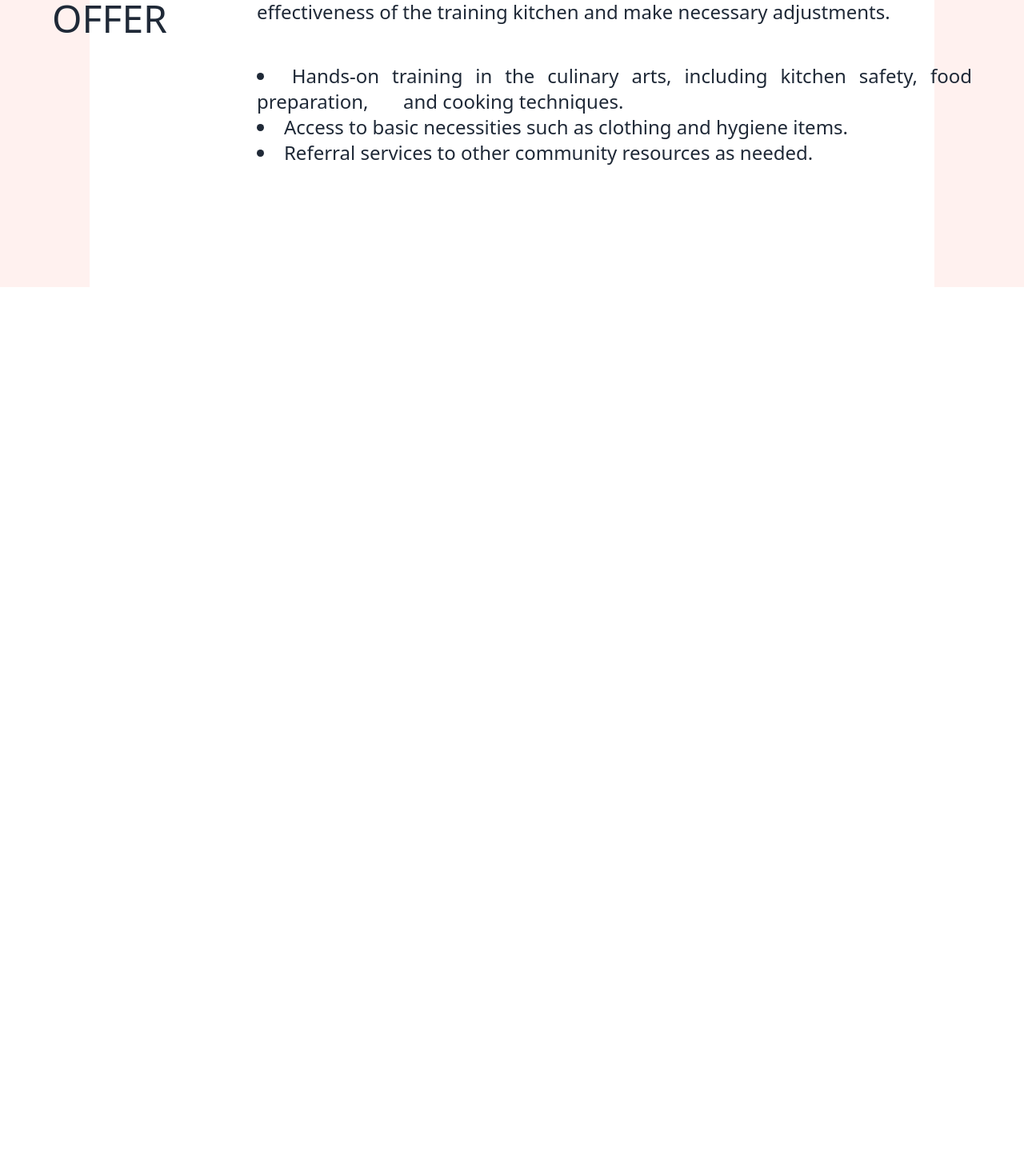
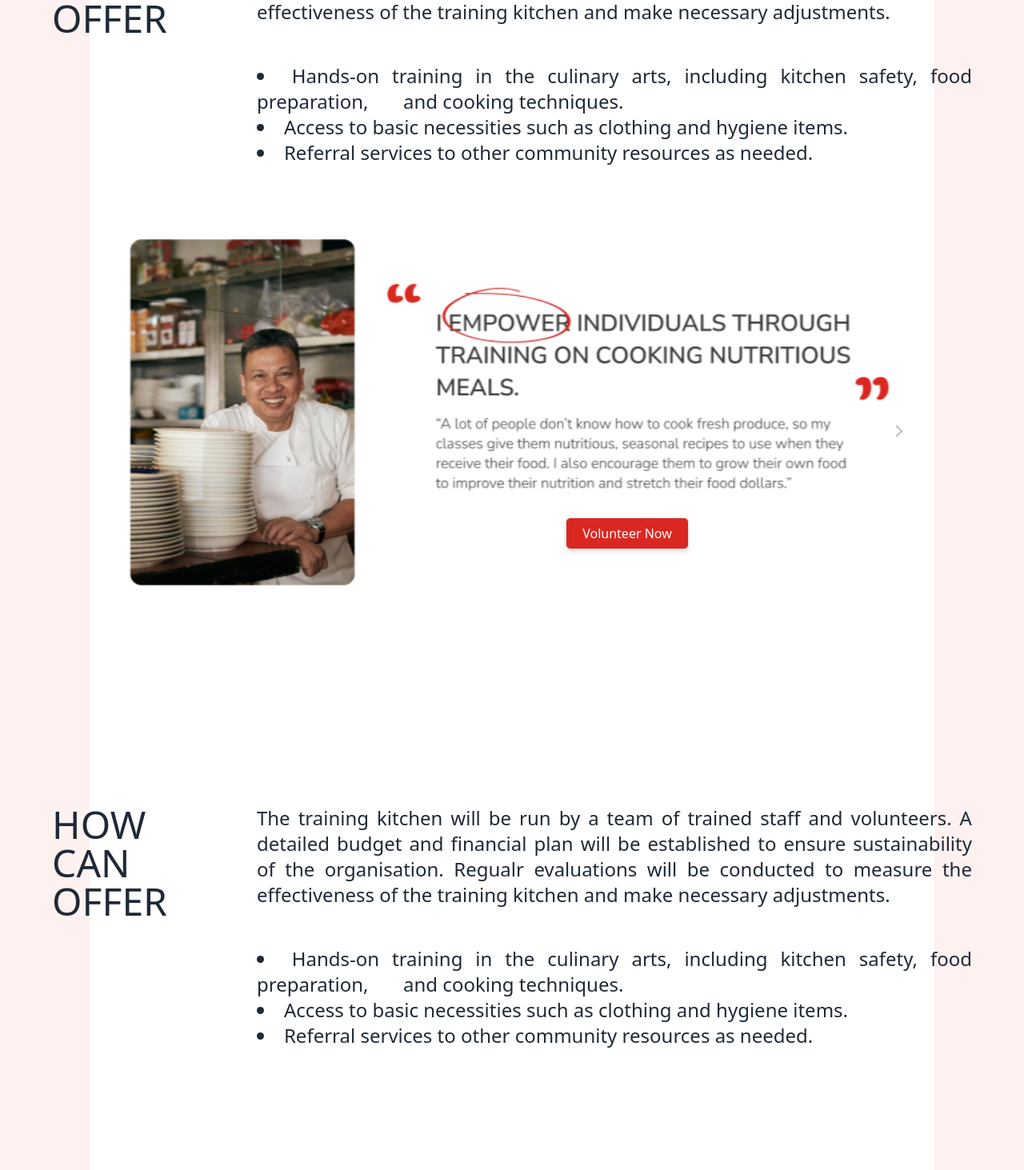
Before and after one commit to Glow-in-the-dark/GA-Project3, a React (Vite) app: page /trainingKitchen in a window 1280 px wide. Shown: the part 2190-3653 px from the top of the page at 80% size. Before the commit the page ends 2549 px from the top, so only its background shows below. Built offline with nearby package versions, Linux system fonts and the light colour scheme.

Commit message:
carousel done

```diff
--- a/src/comp-kitchen/TrainingKitchen.jsx
+++ b/src/comp-kitchen/TrainingKitchen.jsx
@@ -1,4 +1,11 @@
 import React from "react";
+import { FontAwesomeIcon } from "@fortawesome/react-fontawesome";
+import { faChevronLeft } from "@fortawesome/free-solid-svg-icons";
+import { faChevronRight } from "@fortawesome/free-solid-svg-icons";
+import "react-responsive-carousel/lib/styles/carousel.min.css"; // requires a loader
+import { Carousel } from "react-responsive-carousel";
+import BaseButton from "../comp-commons/BaseButton";
+import { NavLink } from "react-router-dom";
 
 const TrainingKitchen = () => {
   return (
@@ -165,6 +172,95 @@ const TrainingKitchen = () => {
             </div>
           </div>
         </div>
+        <div className="flex flex-row justify-center">
+          <Carousel
+            showStatus={false}
+            showThumbs={false}
+            showIndicators={false}
+            className="w-[1000px]"
+            renderArrowPrev={(clickHandler, hasPrev) => {
+              return (
+                <div
+                  className={`${
+                    hasPrev ? "absolute" : "hidden"
+                  } top-0 bottom-0 left-0 flex justify-center items-center p-3 opacity-30 hover:opacity-100 cursor-pointer z-20`}
+                  onClick={clickHandler}
+                >
+                  <FontAwesomeIcon
+                    icon={faChevronLeft}
+                    className="mr-9 self-center"
+                  />
+                </div>
+              );
+            }}
+            renderArrowNext={(clickHandler, hasNext) => {
+              return (
+                <div
+                  className={`${
+                    hasNext ? "absolute" : "hidden"
+                  } top-0 bottom-0 right-0 flex justify-center items-center p-3 opacity-30 hover:opacity-100 cursor-pointer z-20`}
+                  onClick={clickHandler}
+                >
+                  <FontAwesomeIcon
+                    icon={faChevronRight}
+                    className="ml-9 self-center"
+                  />
+                </div>
+              );
+            }}
+          >
+            <div>
+              <img src="./kitchenImages/kitchen-carousel.png" />
+              <NavLink to="/volunteer" className="relative bottom-32 left-36">
+                <BaseButton label="Volunteer Now" colour="red" />
+              </NavLink>
+            </div>
+            <div>
+              <img src="./kitchenImages/kitchen-carousel.png" />
+              <NavLink to="/volunteer" className="relative bottom-32 left-36">
+                <BaseButton label="Volunteer Now" colour="red" />
+              </NavLink>
+            </div>
+          </Carousel>
+        </div>
+      </section>
+      {/* /////////////////////// HOW CAN YOU HELP? /////////////////////////////// */}
+      <section className="bg-white py-24">
+        <div className="flex justify-center">
+          <h1>
+            HOW CAN
+            <br /> OFFER
+          </h1>
+          <div className="ml-28">
+            <div className="mb-14 text-justify w-[894px] ">
+              <p className="text-2xl">
+                The training kitchen will be run by a team of trained staff and
+                volunteers. A detailed budget and financial plan will be
+                established to ensure sustainability of the organisation.
+                Regualr evaluations will be conducted to measure the
+                effectiveness of the training kitchen and make necessary
+                adjustments.
+              </p>
+              <br />
+              <br />
+              <div>
+                <li className="text-2xl">
+                  Hands-on training in the culinary arts, including kitchen
+                  safety, food preparation,{" "}
+                  <span className="text-white">Qll</span> and cooking
+                  techniques.
+                </li>
+                <li className="text-2xl">
+                  Access to basic necessities such as clothing and hygiene
+                  items.
+                </li>
+                <li className="text-2xl">
+                  Referral services to other community resources as needed.
+                </li>
+              </div>
+            </div>
+          </div>
+        </div>
       </section>
     </div>
   );
```
Also changed, not shown: public/kitchenImages/kitchen-carousel.png.
